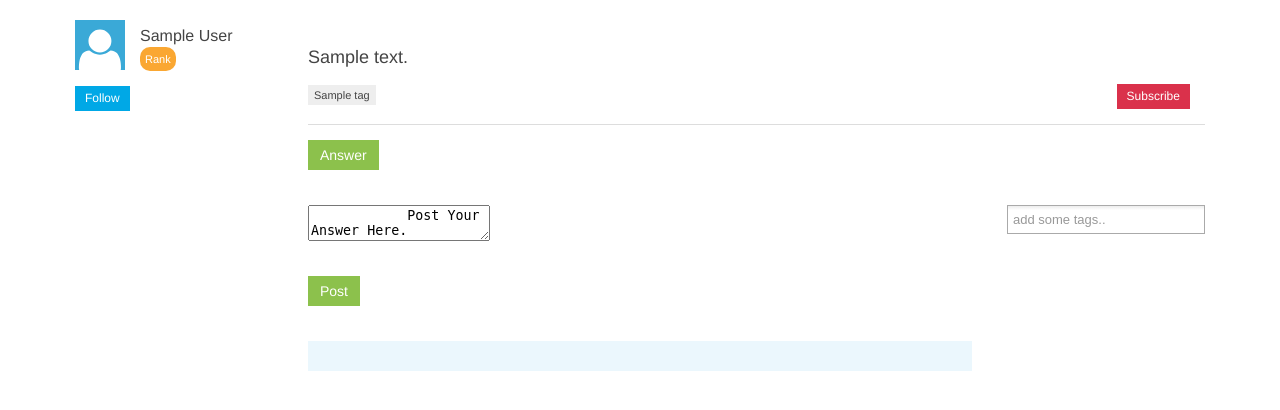
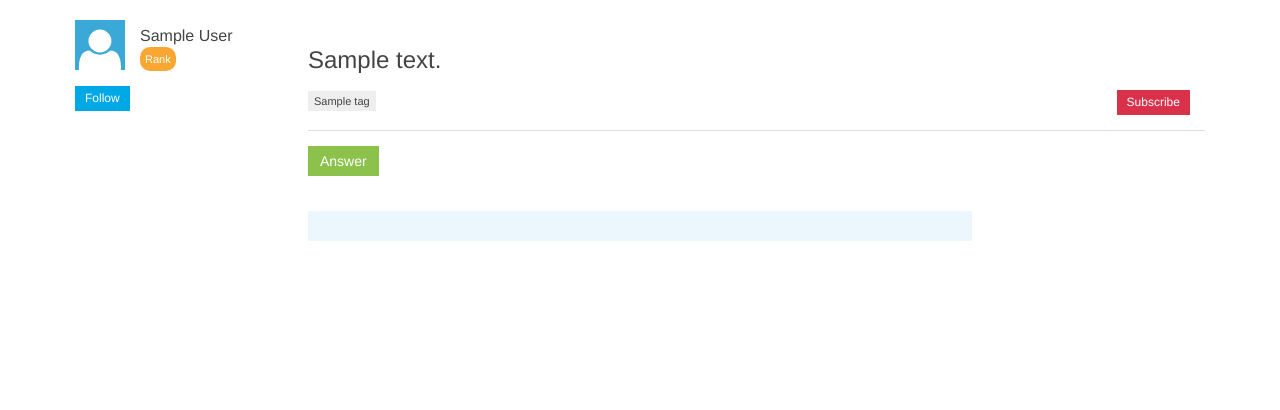
Before and after one commit to yashmehrotra/travel-graph, a Flask app: template travelgraph/templates/QnA.html in a window 1280 px wide. Shown: the part 40-450 px from the top of the page. Run offline with Flask 2, Linux system fonts and the light colour scheme; the template is opened without the code that fills it: most values are stand-ins (such as "Sample title", 1, 10 or a date in 2020); some libraries are stand-ins or nearby versions.

Commit message:
some random fixes

```diff
--- a/travelgraph/static/javascripts/ques_id.js
+++ b/travelgraph/static/javascripts/ques_id.js
@@ -2,7 +2,6 @@
 $(function () {
 
   var ques_id = $('#ques-id').text();
-  //alert(ques_id);
   get_answers(ques_id);
 
   $('#post-ans').on('click', function (){
@@ -11,14 +10,21 @@ $(function () {
     add_ans(ques_id, ans_text);
   });
 
+  $('#answer-button').on('click', function(){
+    if($('#answer-textarea-grid').is(':visible')) {
+      $('#answer-tags-select').next().width('100%');  // Used to correct the width of the tags input area when the text editro is shown
+      $(this).text("Hide");
+    } else {
+      $(this).text("Answer");
+    }
+  });
+
 });
 
 function get_answers(ques_id) {
-  //alert(ques_id);
   $.ajax({
     type: "GET",
     url: "/api/content/get_answers/" + ques_id + "/",
-      // console.log(result);
     success: function(result) {
       if(result) {
         console.log(result);
--- a/travelgraph/templates/QnA.html
+++ b/travelgraph/templates/QnA.html
@@ -16,14 +16,13 @@
 {% block body %}
 
 <div class="uk-grid">
-	<!-- FOR USER NAME, AVATAR AND RANK -->
+  <!-- FOR ASKER'S NAME, AVATAR AND RANK -->
   <div class="uk-width-1-5">
 
     <article class="uk-comment">
       <header class="uk-comment-header">
 
 	<img class="uk-comment-avatar" alt="avatar" src="{{ url_for('static', filename='images/placeholder_avatar.svg') }}"/>
-	      <!-- <h4 class="uk-comment-title">data.user.first_name</h4> -->
 	<h4 class="uk-comment-title">{{ data.user.first_name + " " + data.user.last_name }}</h4>
 	<div class="uk-badge uk-badge-warning uk-badge-mini">Rank</div>
       </header>
@@ -38,7 +37,7 @@
   <!-- FOR QUES TEXT + OTHER DETAILS -->
   <div class="uk-width-4-5">
     <div hidden id="ques-id">{{ data.question.question_id }}</div>
-	  <h3>{{ data.question.question_text }}</h3>
+    <h2>{{ data.question.question_text }}</h2>
 
     <div class="uk-grid">
       <div class="uk-width-4-5">
@@ -56,7 +55,7 @@
 
     <hr>
     <p>
-	    <button id="answer-btn" class="uk-button uk-button-success" type="button" data-uk-toggle="{target:'#answer-textarea-grid'}">Answer</button>
+      <button id="answer-button" class="uk-button uk-button-success" type="button" data-uk-toggle="{target:'#answer-textarea-grid'}">Answer</button>
     </p>
 
   </div>
@@ -64,7 +63,7 @@
 </div>
 
 <!-- FOR ANSWERS TEXTAREA -->
-      <div id="answer-textarea-grid" class="uk-grid">
+<div id="answer-textarea-grid" class="uk-grid uk-hidden">
 
   <!-- USED AS A TEMPORARY FIX! -->
   <div class="uk-width-1-5"></div>
@@ -111,9 +110,9 @@
   <div class="uk-width-1-5"></div>
   <div class="uk-width-3-5">
     <div class="uk-panel uk-panel-box uk-panel-box-primary">
-	    <h4 id="answers-count-text">
+      <h5 id="answers-count-text">
 	<!-- NO. OF ANSWERS APPENDED HERE -->
-	    </h4>
+      </h5>
     </div>
   </div>
 </div>
--- a/travelgraph/templates/base.html
+++ b/travelgraph/templates/base.html
@@ -29,6 +29,8 @@
     {% block script %}{% endblock %}
   </head>
   <body>
+
+    <!-- TOP NAVBAR -->
     <nav class="uk-navbar">
       <ul class="uk-navbar-nav">
 	<li><a href>Questions</a></li>
@@ -49,10 +51,13 @@
 	</ul>
       </div>
     </nav>
+
+    <!-- MAIN CONTAINERS -->
     <div style="padding: 20px 0;">
       <div class="uk-container uk-container-center">
 	{% block body %}{% endblock %}
       </div>
     </div>
+
   </body>
 </html>
```
Also changed, not shown: travelgraph/static/javascripts/login.js (+4 -3 lines), travelgraph/templates/login.html (+10 -6 lines). Lines whose indentation alone changed are shown as unchanged.
